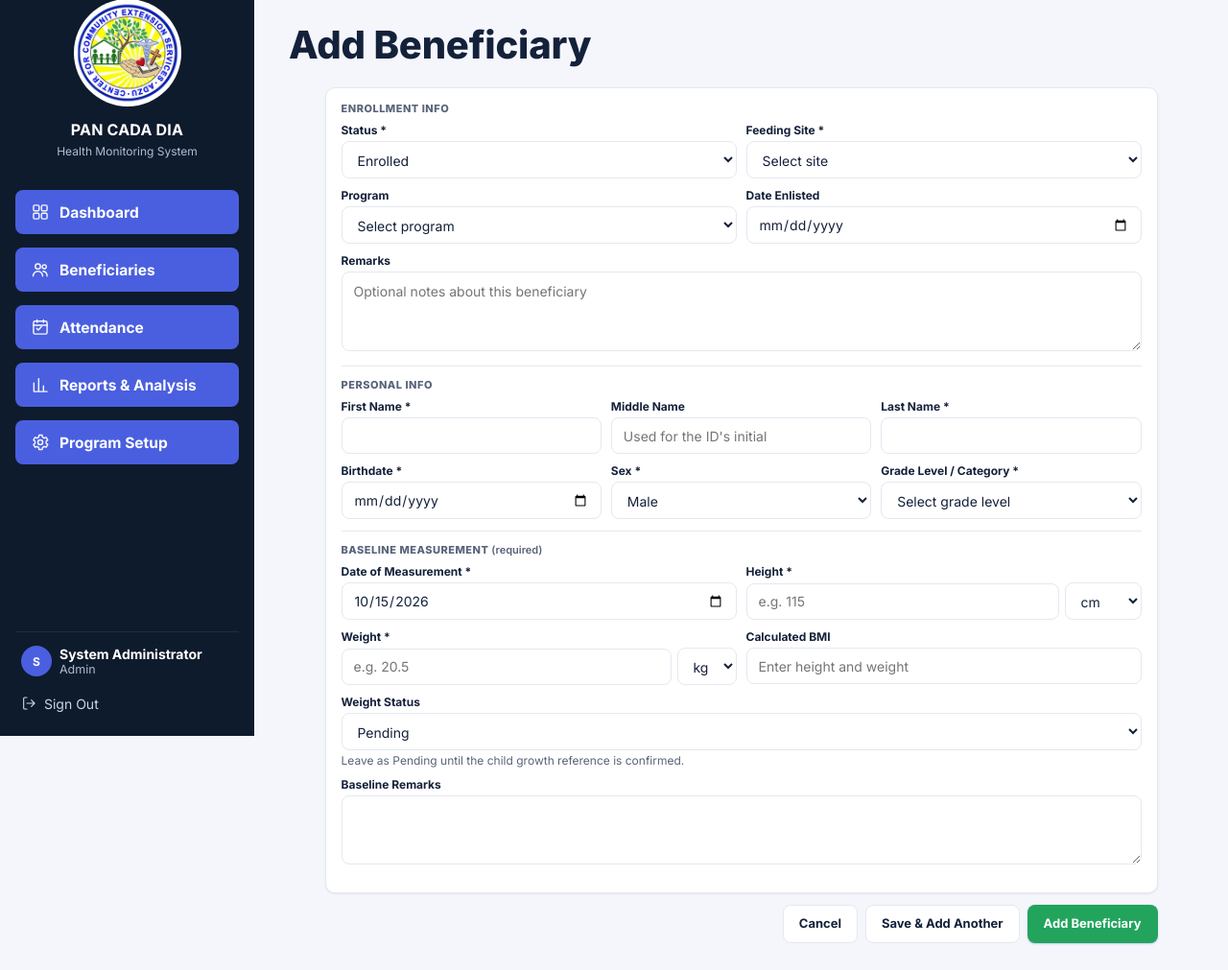
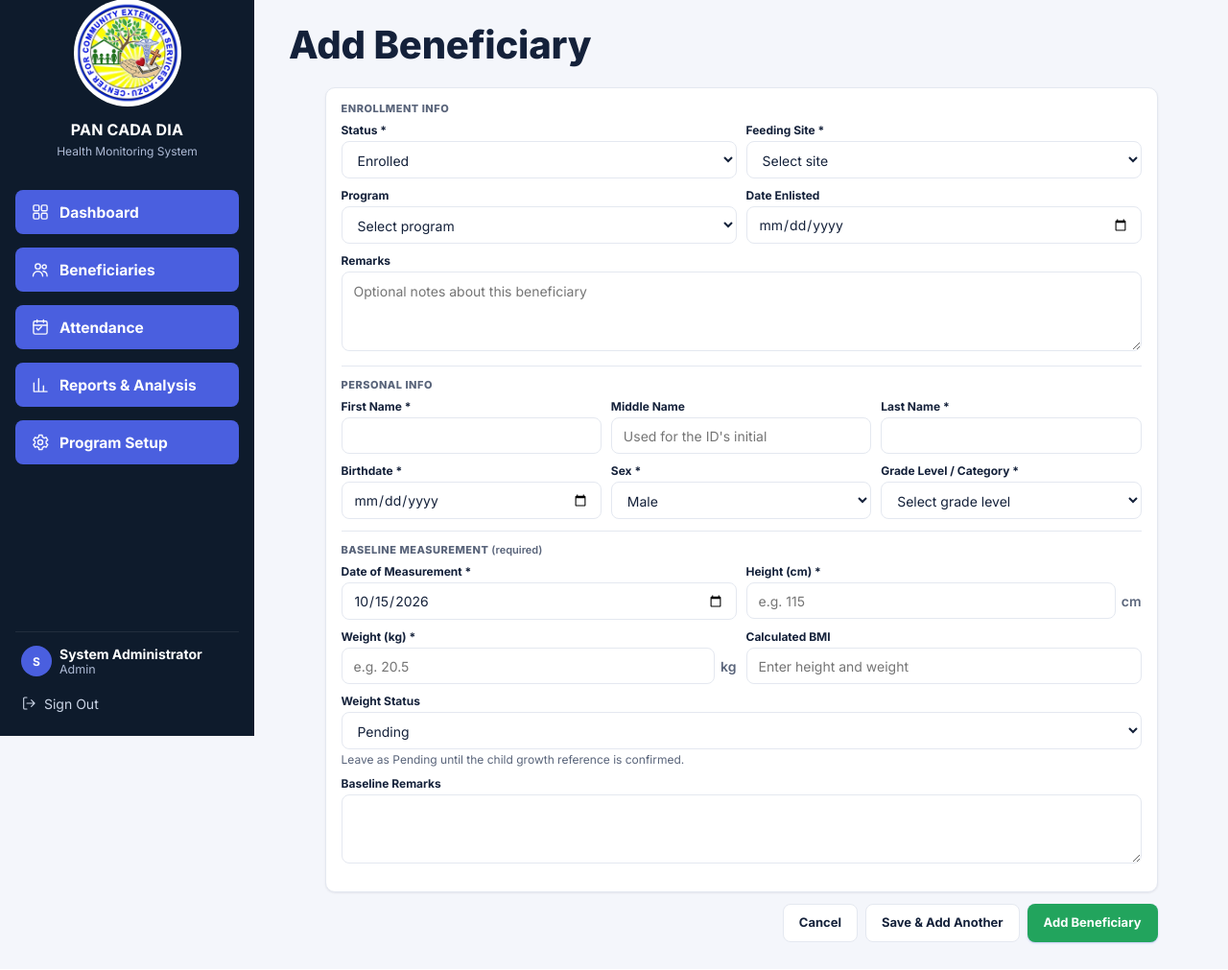
Before and after one commit to christiantorres0x-sys/PAN-CADA-DIA, a PHP site: page /beneficiary_form.php in a window 1280 px wide. Shown: the part 33-1044 px from the top of the page at 96% size. After the commit the page ends 1018 px from the top, so only its background shows below. Run offline with PHP 8.4, Linux system fonts and the light colour scheme; a user stored in the database is signed in; data comes from the database, SQL or seed files in the repository.

Commit message:
Update measurement_fields.php

```diff
--- a/partials/measurement_fields.php
+++ b/partials/measurement_fields.php
@@ -1,10 +1,10 @@
 <?php
 /**
- * Height + weight inputs with unit selectors (shared by the Record
+ * Height (cm) + weight (kg) inputs (shared by the Record
  * Measurement form and the baseline section of the Add Beneficiary form).
- * Renders two cells for a .form-grid. The server converts whatever is typed
- * into cm / kg (see parse_height_cm() / parse_weight_kg() in config.php);
- * assets/app.js only drives the unit toggle and the live BMI preview.
+ * Renders two cells for a .form-grid. Units are fixed to cm and kg; the hidden
+ * unit fields only keep parse_height_cm() / parse_weight_kg() and assets/app.js
+ * working unchanged (live BMI preview).
  *
  * Expects: $mPrefix (field-name prefix, e.g. '' or 'baseline_'),
  *          $mRequired (bool).
@@ -18,26 +18,22 @@ $mStar = $mRequired ? ' *' : '';
 $rowStyle = 'display:flex; gap:6px; align-items:center;';
 ?>
 <div data-measure="height">
-    <label>Height<?= $mStar ?></label>
+    <label>Height (cm)<?= $mStar ?></label>
     <div style="<?= $rowStyle ?>">
         <input type="number" name="<?= $mPrefix ?>height_cm" data-m="cm" min="40" max="220" step="any" inputmode="decimal" placeholder="e.g. 115" value="<?= e($mFmt($mHeightCm)) ?>" aria-label="Height in centimeters" style="flex:1; min-width:0;" <?= $mRequired ? 'required' : '' ?>>
-        <span data-m="ftin" style="display:none; flex:1; min-width:0; gap:6px;">
-            <input type="number" name="<?= $mPrefix ?>height_ft" data-m="ft" min="1" max="7" step="1" inputmode="numeric" placeholder="ft" aria-label="Height, feet" style="flex:1; min-width:0;">
-            <input type="number" name="<?= $mPrefix ?>height_in" data-m="in" min="0" max="11.9" step="0.1" inputmode="decimal" placeholder="in" aria-label="Height, inches" style="flex:1; min-width:0;">
+        <span style="color:var(--muted, #667); font-weight:600;">cm</span>
+        <span data-m="ftin" style="display:none;">
+            <input type="hidden" name="<?= $mPrefix ?>height_ft" data-m="ft">
+            <input type="hidden" name="<?= $mPrefix ?>height_in" data-m="in">
         </span>
-        <select name="<?= $mPrefix ?>height_unit" data-m="height-unit" aria-label="Height unit" style="width:auto; flex:none;">
-            <option value="cm">cm</option>
-            <option value="ftin">ft / in</option>
-        </select>
+        <select name="<?= $mPrefix ?>height_unit" data-m="height-unit" style="display:none;"><option value="cm" selected>cm</option></select>
     </div>
 </div>
 <div data-measure="weight">
-    <label>Weight<?= $mStar ?></label>
+    <label>Weight (kg)<?= $mStar ?></label>
     <div style="<?= $rowStyle ?>">
-        <input type="number" name="<?= $mPrefix ?>weight_value" data-m="weight" min="3" max="200" step="any" inputmode="decimal" placeholder="e.g. 20.5" value="<?= e($mFmt($mWeightKg)) ?>" aria-label="Weight" style="flex:1; min-width:0;" <?= $mRequired ? 'required' : '' ?>>
-        <select name="<?= $mPrefix ?>weight_unit" data-m="weight-unit" aria-label="Weight unit" style="width:auto; flex:none;">
-            <option value="kg">kg</option>
-            <option value="lb">lb</option>
-        </select>
+        <input type="number" name="<?= $mPrefix ?>weight_value" data-m="weight" min="3" max="200" step="any" inputmode="decimal" placeholder="e.g. 20.5" value="<?= e($mFmt($mWeightKg)) ?>" aria-label="Weight in kilograms" style="flex:1; min-width:0;" <?= $mRequired ? 'required' : '' ?>>
+        <span style="color:var(--muted, #667); font-weight:600;">kg</span>
+        <select name="<?= $mPrefix ?>weight_unit" data-m="weight-unit" style="display:none;"><option value="kg" selected>kg</option></select>
     </div>
 </div>
```
